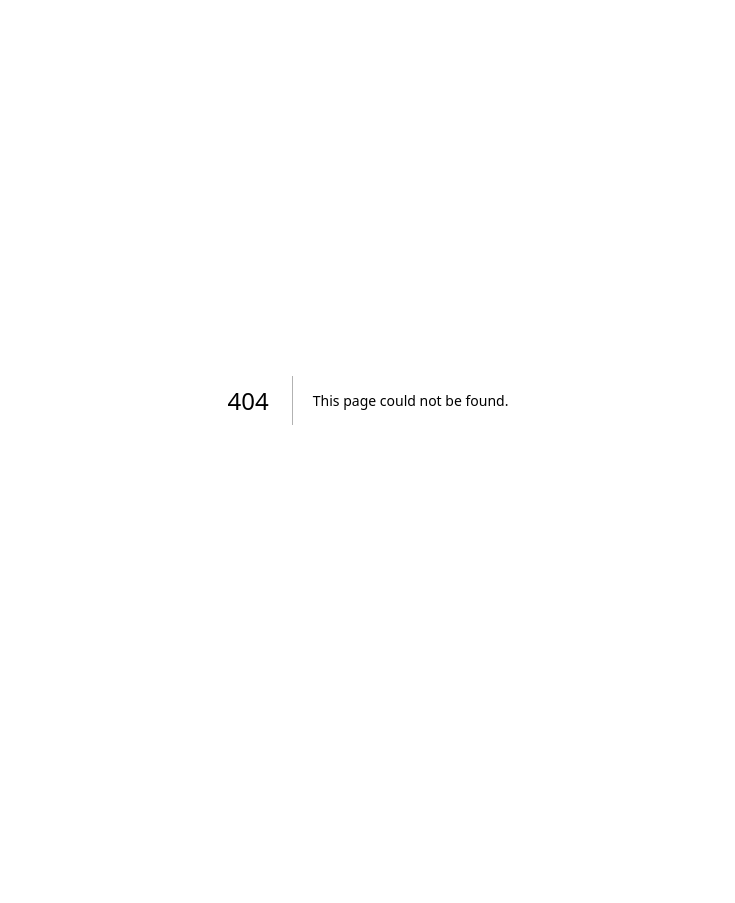
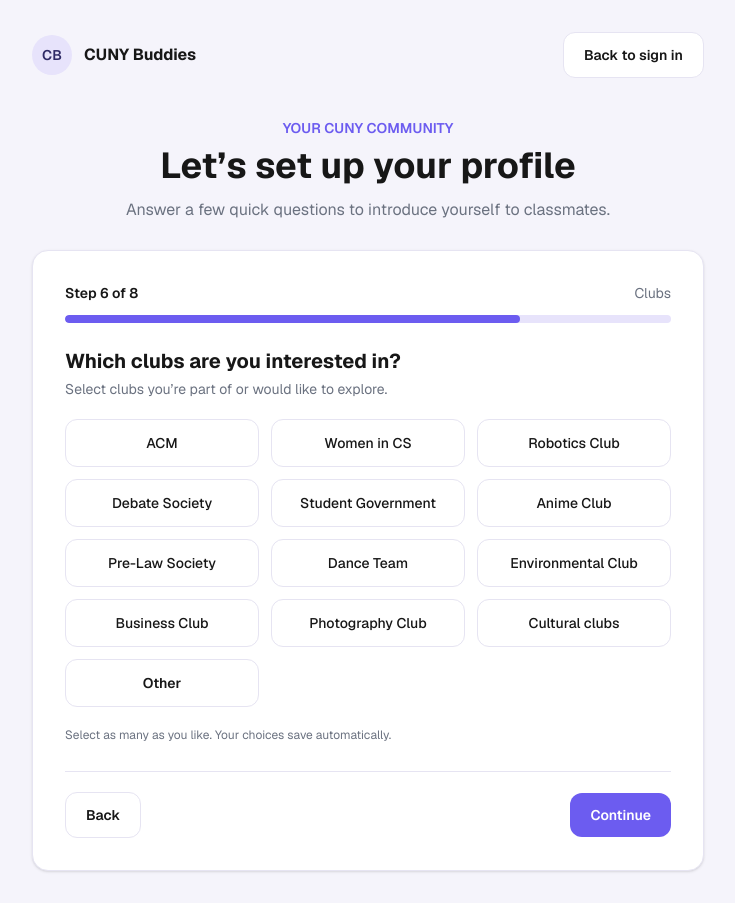
Before and after one commit to Almightyluccas/cuny-buddies, a Next.js app: page /welcome/clubs in a window 1280 px wide. Before the commit this address had no page. Shown: the whole page, without its empty margins (272-1007 px from the left). Before the commit the page ends 800 px from the top, so only its background shows below. Built offline with nearby package versions, Linux system fonts and the light colour scheme.

Commit message:
feat(onboarding): split interests into hobbies, looking-for, and clubs pages -m Replaced the interests step with three selection-grid pages. Each includes an Other option that adds the user's typed entry to the saved selections, and all selections now appear on the profile.

```diff
--- /dev/null
+++ b/app/(onboarding)/welcome/clubs/page.tsx
@@ -0,0 +1,8 @@
+import type { Metadata } from "next";
+import OnboardingStep from "@/components/OnboardingStep";
+
+export const metadata: Metadata = { title: "Your clubs · CUNY Buddies" };
+
+export default function ClubsPage() {
+  return <OnboardingStep stage="clubs" />;
+}
--- /dev/null
+++ b/app/(onboarding)/welcome/hobbies/page.tsx
@@ -0,0 +1,8 @@
+import type { Metadata } from "next";
+import OnboardingStep from "@/components/OnboardingStep";
+
+export const metadata: Metadata = { title: "Your hobbies · CUNY Buddies" };
+
+export default function HobbiesPage() {
+  return <OnboardingStep stage="hobbies" />;
+}
--- a/app/(onboarding)/welcome/interests/page.tsx
+++ /dev/null
@@ -1,8 +0,0 @@
-import type { Metadata } from "next";
-import OnboardingStep from "@/components/OnboardingStep";
-
-export const metadata: Metadata = { title: "Your interests · CUNY Buddies" };
-
-export default function InterestsPage() {
-  return <OnboardingStep stage="interests" />;
-}
--- /dev/null
+++ b/app/(onboarding)/welcome/looking-for/page.tsx
@@ -0,0 +1,10 @@
+import type { Metadata } from "next";
+import OnboardingStep from "@/components/OnboardingStep";
+
+export const metadata: Metadata = {
+  title: "What you’re looking for · CUNY Buddies",
+};
+
+export default function LookingForPage() {
+  return <OnboardingStep stage="looking-for" />;
+}
--- a/components/OnboardingCalendar.tsx
+++ b/components/OnboardingCalendar.tsx
@@ -194,15 +194,15 @@ export default function OnboardingCalendar({
           {mode === "onboarding" ? (
             <div className="mb-6">
               <div className="mb-3 flex items-center justify-between text-sm">
-                <span className="font-semibold">Step 6 of 6</span>
+                <span className="font-semibold">Step 8 of 8</span>
                 <span className="text-muted">Weekly availability</span>
               </div>
               <div
                 role="progressbar"
                 aria-label="Profile setup progress"
                 aria-valuemin={1}
-                aria-valuemax={6}
-                aria-valuenow={6}
+                aria-valuemax={8}
+                aria-valuenow={8}
                 className="h-2 overflow-hidden rounded-full bg-brand-soft"
               >
                 <div className="h-full w-full rounded-full bg-brand" />
--- a/components/OnboardingStep.tsx
+++ b/components/OnboardingStep.tsx
@@ -13,7 +13,9 @@ export type OnboardingStage =
   | "name"
   | "about"
   | "campus"
-  | "interests"
+  | "looking-for"
+  | "hobbies"
+  | "clubs"
   | "socials"
   | "calendar";
 
@@ -38,10 +40,71 @@ const stages: { id: OnboardingStage; title: string }[] = [
   { id: "name", title: "Your name" },
   { id: "about", title: "About you" },
   { id: "campus", title: "Campus life" },
-  { id: "interests", title: "Interests" },
+  { id: "looking-for", title: "What you’re looking for" },
+  { id: "hobbies", title: "Hobbies" },
+  { id: "clubs", title: "Clubs" },
   { id: "socials", title: "Social links" },
   { id: "calendar", title: "Weekly availability" },
 ];
+
+const choiceSteps = {
+  "looking-for": {
+    field: "lookingFor",
+    heading: "What are you looking for?",
+    description: "Choose the kinds of connections you’d like to make at CUNY.",
+    options: [
+      "Friends",
+      "Study mates",
+      "Classmates",
+      "Project partners",
+      "Mentors",
+      "Networking",
+      "Campus activities",
+      "Connections",
+    ],
+  },
+  hobbies: {
+    field: "hobbies",
+    heading: "What do you enjoy?",
+    description: "Pick a few hobbies to help classmates find things in common.",
+    options: [
+      "Basketball",
+      "Photography",
+      "Music",
+      "Gaming",
+      "Reading",
+      "Cooking",
+      "Hiking",
+      "Dancing",
+      "Art & design",
+      "Fitness",
+      "Movies",
+      "Chess",
+      "Travel",
+      "Writing",
+      "Coding",
+    ],
+  },
+  clubs: {
+    field: "clubs",
+    heading: "Which clubs are you interested in?",
+    description: "Select clubs you’re part of or would like to explore.",
+    options: [
+      "ACM",
+      "Women in CS",
+      "Robotics Club",
+      "Debate Society",
+      "Student Government",
+      "Anime Club",
+      "Pre-Law Society",
+      "Dance Team",
+      "Environmental Club",
+      "Business Club",
+      "Photography Club",
+      "Cultural clubs",
+    ],
+  },
+} as const;
 
 function stageHref(stage: OnboardingStage): string {
   return stage === "name" ? "/welcome" : `/welcome/${stage}`;
@@ -178,8 +241,14 @@ export default function OnboardingStep({
   const router = useRouter();
   const [form, setForm] = useState(emptyForm);
   const [error, setError] = useState("");
+  const [otherOpen, setOtherOpen] = useState(false);
+  const [otherAnswer, setOtherAnswer] = useState("");
   const stageIndex = stages.findIndex((item) => item.id === stage);
   const user = formToUser(form);
+  const choiceStep =
+    stage === "looking-for" || stage === "hobbies" || stage === "clubs"
+      ? choiceSteps[stage]
+      : null;
 
   useEffect(() => {
     try {
@@ -211,6 +280,41 @@ export default function OnboardingStep({
     } catch {
       setError("We couldn’t save your changes in this browser. Check storage settings and try again.");
     }
+  }
+
+  function toggleChoice(key: "lookingFor" | "hobbies" | "clubs", option: string) {
+    const choices = csvToArray(form[key]);
+    const selected = choices.some(
+      (choice) => choice.toLocaleLowerCase() === option.toLocaleLowerCase(),
+    );
+    update(
+      key,
+      arrayToCsv(
+        selected
+          ? choices.filter(
+              (choice) =>
+                choice.toLocaleLowerCase() !== option.toLocaleLowerCase(),
+            )
+          : [...choices, option],
+      ),
+    );
+  }
+
+  function addOtherChoice() {
+    if (!choiceStep) return;
+    const answer = otherAnswer.trim();
+    if (!answer) return;
+
+    const key = choiceStep.field;
+    const choices = csvToArray(form[key]);
+    if (
+      !choices.some(
+        (choice) => choice.toLocaleLowerCase() === answer.toLocaleLowerCase(),
+      )
+    ) {
+      update(key, arrayToCsv([...choices, answer]));
+    }
+    setOtherAnswer("");
   }
 
   function handleSubmit(event: FormEvent<HTMLFormElement>) {
@@ -406,42 +510,83 @@ export default function OnboardingStep({
                 </div>
               )}
 
-              {stage === "interests" && (
+              {choiceStep && (
                 <div className="flex flex-col gap-5">
                   <div>
-                    <h2 className="text-xl font-bold">Find your people</h2>
+                    <h2 className="text-xl font-bold">{choiceStep.heading}</h2>
                     <p className="mt-1 text-sm text-muted">
-                      Tell classmates what you’re into and what connections you want to make.
+                      {choiceStep.description}
                     </p>
                   </div>
-                  <div className="flex flex-col gap-5">
-                    <Field
-                      label="What are you looking for?"
-                      hint="For example: friends, study mates, connections."
+                  <div
+                    role="group"
+                    aria-label={choiceStep.heading}
+                    className="grid grid-cols-2 gap-3 sm:grid-cols-3"
+                  >
+                    {choiceStep.options.map((option) => {
+                      const selected = csvToArray(form[choiceStep.field]).some(
+                        (choice) =>
+                          choice.toLocaleLowerCase() ===
+                          option.toLocaleLowerCase(),
+                      );
+                      return (
+                        <button
+                          key={option}
+                          type="button"
+                          aria-pressed={selected}
+                          onClick={() => toggleChoice(choiceStep.field, option)}
+                          className={`min-h-12 touch-manipulation cursor-pointer select-none rounded-xl border px-3 py-2 text-sm font-medium transition-colors active:scale-[0.98] ${
+                            selected
+                              ? "border-brand bg-brand-soft text-brand-soft-fg"
+                              : "border-border bg-surface hover:bg-bg"
+                          }`}
+                        >
+                          {option}
+                        </button>
+                      );
+                    })}
+                    <button
+                      type="button"
+                      aria-pressed={otherOpen}
+                      aria-expanded={otherOpen}
+                      onClick={() => setOtherOpen((open) => !open)}
+                      className={`min-h-12 touch-manipulation cursor-pointer select-none rounded-xl border px-3 py-2 text-sm font-semibold transition-colors active:scale-[0.98] ${
+                        otherOpen
+                          ? "border-brand bg-brand-soft text-brand-soft-fg"
+                          : "border-border bg-surface hover:bg-bg"
+                      }`}
                     >
+                      Other
+                    </button>
+                  </div>
+                  {otherOpen && (
+                    <div className="flex flex-col gap-2 sm:flex-row">
                       <input
+                        aria-label="Add your own answer"
+                        placeholder="Type your own answer"
                         className={inputClass}
-                        value={form.lookingFor}
-                        onChange={(event) => update("lookingFor", event.target.value)}
+                        value={otherAnswer}
+                        onChange={(event) => setOtherAnswer(event.target.value)}
+                        onKeyDown={(event) => {
+                          if (event.key === "Enter") {
+                            event.preventDefault();
+                            addOtherChoice();
+                          }
+                        }}
                       />
-                    </Field>
-                    <Field label="Hobbies" hint="Separate hobbies with commas.">
-                      <input
-                        placeholder="e.g. Basketball, reading, photography"
-                        className={inputClass}
-                        value={form.hobbies}
-                        onChange={(event) => update("hobbies", event.target.value)}
-                      />
-                    </Field>
-                    <Field label="Clubs" hint="Separate clubs with commas.">
-                      <input
-                        placeholder="e.g. Debate club, ACM"
-                        className={inputClass}
-                        value={form.clubs}
-                        onChange={(event) => update("clubs", event.target.value)}
-                      />
-                    </Field>
-                  </div>
+                      <Button
+                        type="button"
+                        onClick={addOtherChoice}
+                        disabled={!otherAnswer.trim()}
+                        className="shrink-0"
+                      >
+                        Add answer
+                      </Button>
+                    </div>
+                  )}
+                  <p className="text-xs text-muted">
+                    Select as many as you like. Your choices save automatically.
+                  </p>
                 </div>
               )}
 
```
